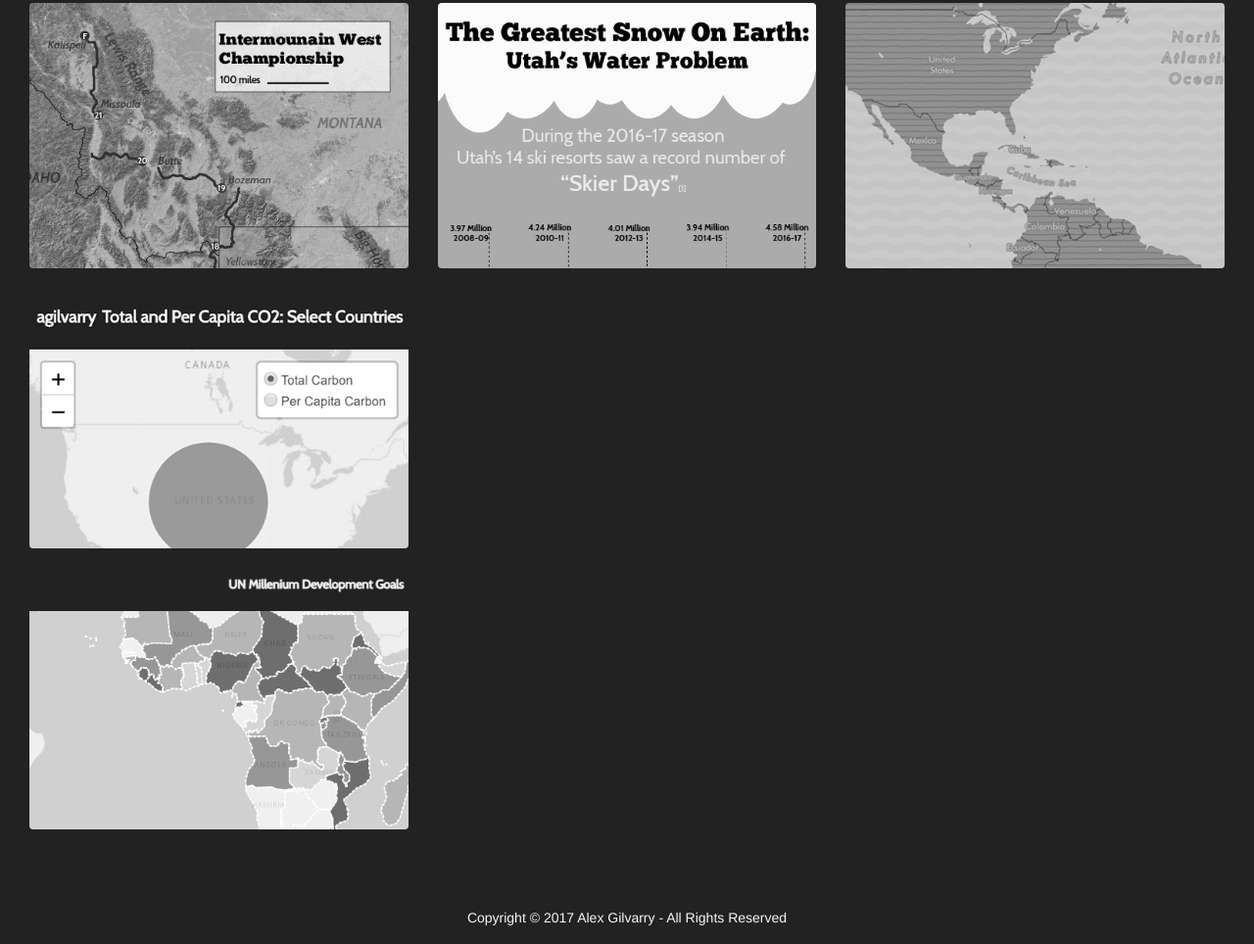
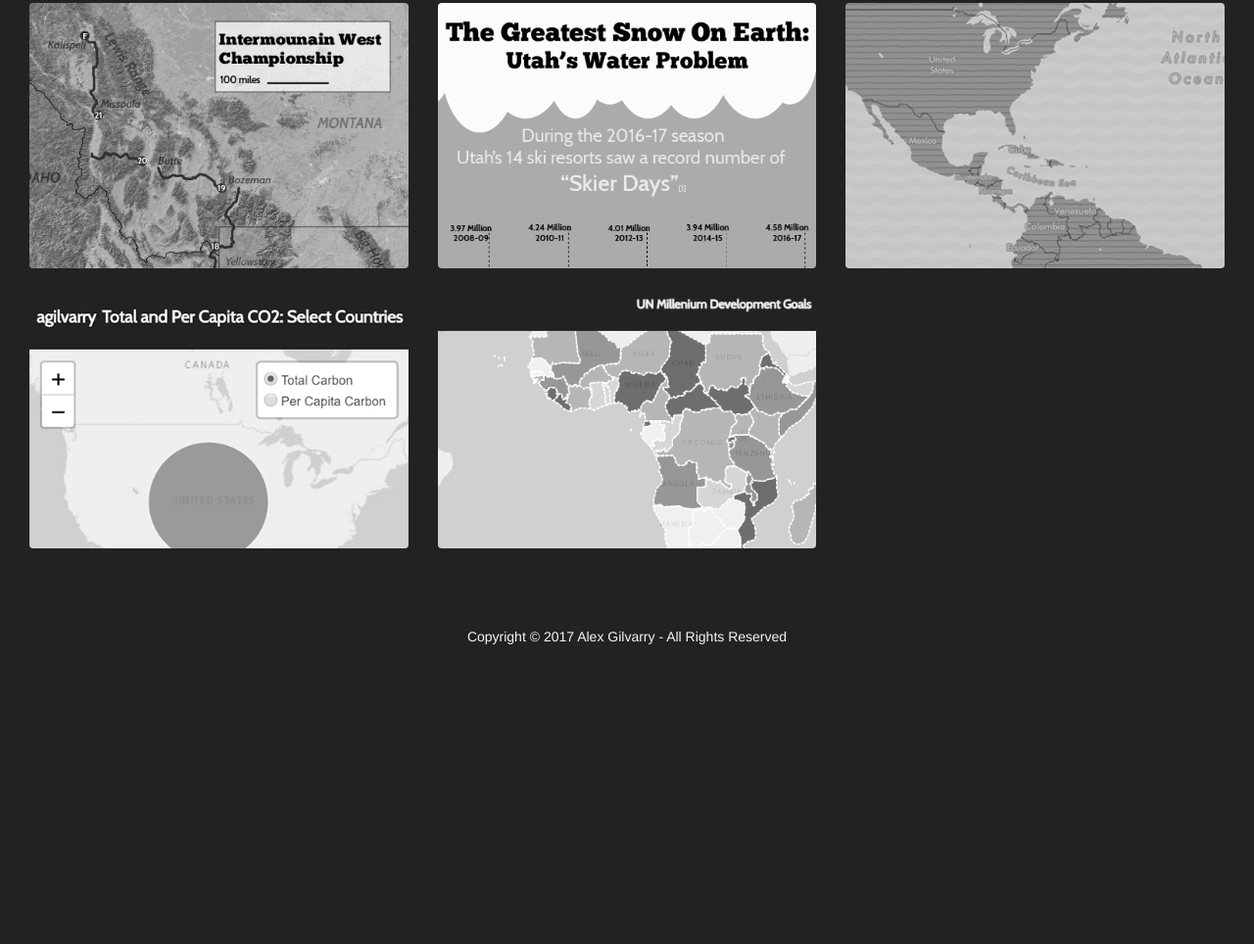
Before and after one commit to agilvarry/agilvarry.github.io, a plain HTML site: page index.html in a window 1280 px wide. Shown: the part 336-1300 px from the top of the page at 98% size. Drawn offline with nearby package versions, Linux system fonts and the light colour scheme.

Commit message:
Update index.html

```diff
--- a/index.html
+++ b/index.html
@@ -86,9 +86,6 @@
                 <img src="img\Thumbnail_Leaflet.PNG" class="img-responsive">
               </a>
             </figure>
-          </div>
-            <div class="portfolio-items row center-block">
-
             <figure class="portfolio-item col-sm-4 item">
               <a href="\MDGViewer\">
                 <img src="img\Thumbnail_MDGView.png" class="img-responsive">
```
